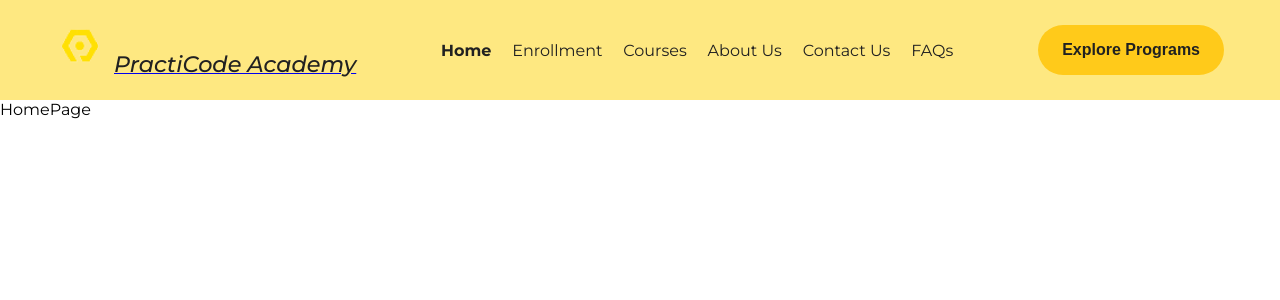
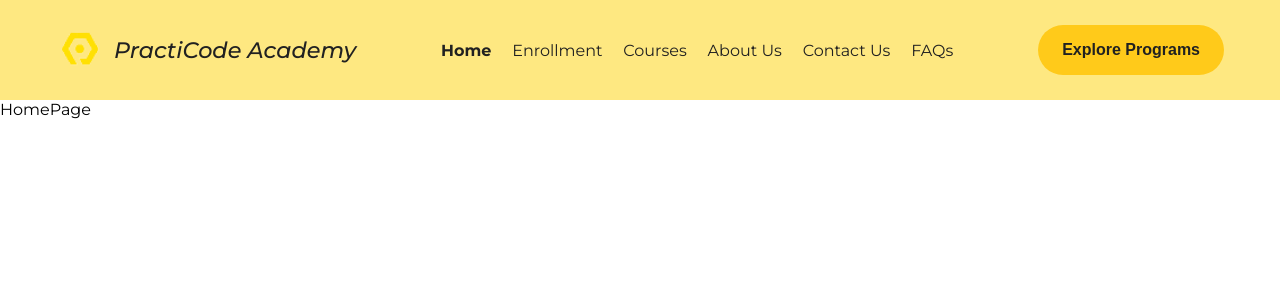
Before and after one commit to Qoosim/practicode-frontend, a React (Create React App) app: page / in a window 1280 px wide. Shown: the top 300 px of the page. Built offline with nearby package versions, Linux system fonts and the light colour scheme.

Commit message:
Add route to redirect to home page to the site logo

```diff
--- a/src/components/HomeHeader/HomeHeader.jsx
+++ b/src/components/HomeHeader/HomeHeader.jsx
@@ -1,5 +1,5 @@
 import React from 'react';
-import { NavLink } from 'react-router-dom';
+import { Link, NavLink } from 'react-router-dom';
 import Logo from '../../assets/pca-log.png';
 import { homeNavLinks } from '../../navLinks/navLinks';
 import styles from './homeHeader.module.css';
@@ -7,11 +7,11 @@ import styles from './homeHeader.module.css';
 export default function HomeNavbar() {
   return (
     <header className={styles.navbarContainer}>
-      <div className={styles.logoContainer}>
-        <a href="/">
+      <div>
+        <Link to="/" className={styles.logoContainer}>
           <img src={Logo} alt="PractiCode Logo" />
           <span>PractiCode Academy</span>
-        </a>
+        </Link>
       </div>
       <nav className={styles.navListContainer}>
         <ul className={styles.menuList}>
--- a/src/components/HomeHeader/homeHeader.module.css
+++ b/src/components/HomeHeader/homeHeader.module.css
@@ -13,7 +13,7 @@
 .logoContainer {
   display: flex;
   align-items: center;
-  cursor: pointer;
+  text-decoration: none;
 }
 
 .logoContainer img {
--- a/src/components/PagesHeader/PagesHeader.jsx
+++ b/src/components/PagesHeader/PagesHeader.jsx
@@ -1,15 +1,17 @@
 import React from 'react'
 import Logo from '../../assets/pca-log.png';
 import styles from './pagesHeader.module.css';
-import { NavLink } from 'react-router-dom';
+import { Link, NavLink } from 'react-router-dom';
 import { pagesNavLinks } from '../../navLinks/navLinks';
 
 export default function PagesNavbar() {
   return (
    <header className={styles.navbarContainer}>
-      <div className={styles.logoContainer}>
-        <img src={Logo} alt="PractiCode Logo" />
-        <span>PractiCode Academy</span>
+      <div>
+        <Link to="/" className={styles.logoContainer}>
+          <img src={Logo} alt="PractiCode Logo" />
+          <span>PractiCode Academy</span>
+        </Link>
       </div>
       <nav className={styles.navListContainer}>
         <ul className={styles.menuList}>
--- a/src/components/PagesHeader/pagesHeader.module.css
+++ b/src/components/PagesHeader/pagesHeader.module.css
@@ -13,7 +13,7 @@
 .logoContainer {
   display: flex;
   align-items: center;
-  cursor: pointer;
+  text-decoration: none;
 }
 
 .logoContainer img {
```
